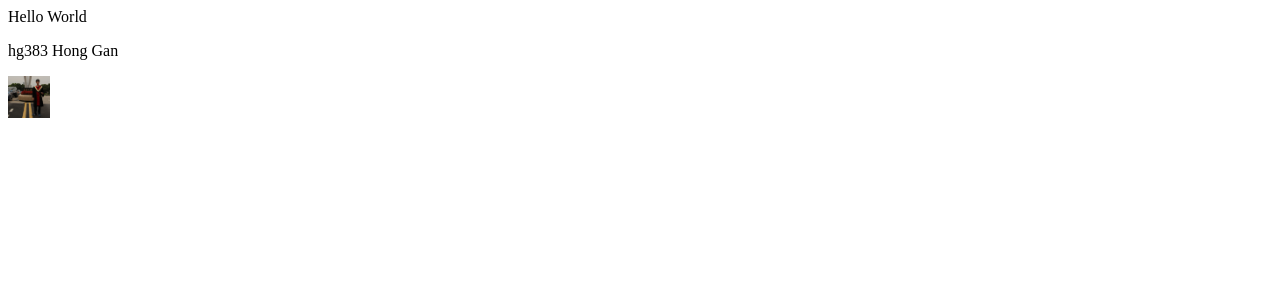
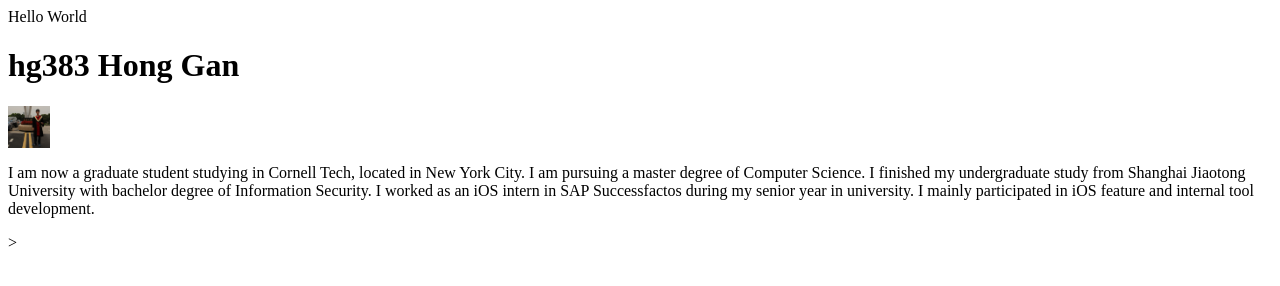
Before and after one commit to bluenight1994/bluenight1994.github.io, a plain HTML site: page index.html in a window 1280 px wide. Drawn offline with Linux system fonts and the light colour scheme.

Commit message:
add biography

```diff
--- a/index.html
+++ b/index.html
@@ -5,7 +5,8 @@ Hello World
 	<title>hg383</title>
 </head>
 <body>
-<p>hg383 Hong Gan</p>
+<h1>hg383 Hong Gan</h1>
 <img src="./img/avatar.png" alt="Smiley face" height="42" width="42">
+<p>I am now a graduate student studying in Cornell Tech, located in New York City. I am pursuing a master degree of Computer Science. I finished my undergraduate study from Shanghai Jiaotong University with bachelor degree of Information Security. I worked as an iOS intern in SAP Successfactos during my senior year in university. I mainly participated in iOS feature and internal tool development. </p>>
 </body>
 </html>
```
